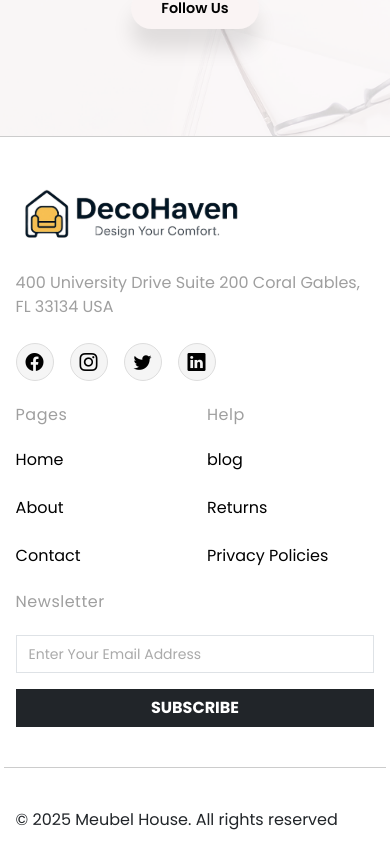
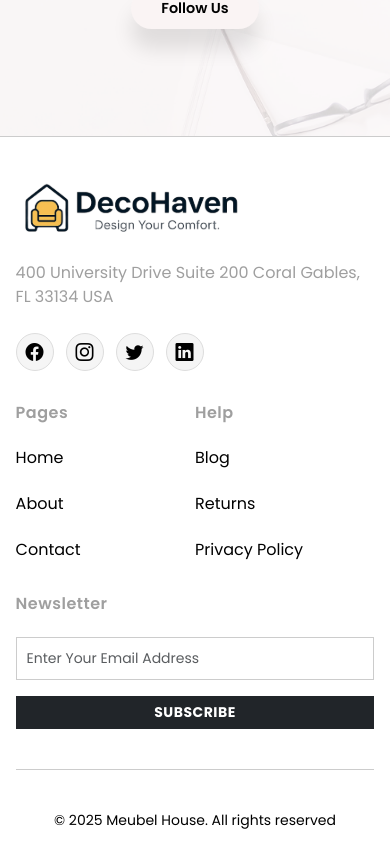
Before and after one commit to aman-dev2001/DecoHaven, an Angular app: page / in a window 390 px wide. Shown: the part 4414-5278 px from the top of the page. Built offline with nearby package versions, Linux system fonts and the light colour scheme.

Commit message:
add some chnages in footer.css

```diff
--- a/src/app/layout/footer/footer.component.css
+++ b/src/app/layout/footer/footer.component.css
@@ -1,26 +1,59 @@
+/* ---------- Base Footer ---------- */
 .footer-section {
-  padding: 100px 0 42px 0;
+  padding: 72px 0 42px;
   border-top: 1px solid #ccc;
+  background: #fff;
 }
 
-.inner-wrapper {}
+.footer-logo {
+  margin-bottom: 32px;
+}
 
-footer h6 {
+.address-details {
+  font-size: 16px;
+  font-weight: 400;
+  margin-bottom: 32px;
+  color: #9f9f9f;
+  max-width: 250px;
+}
+
+.footer-title {
+  font-size: 16px;
   font-weight: 600;
   letter-spacing: 0.5px;
+  margin-bottom: 55px;
+  color: #9f9f9f;
 }
 
-footer a:hover {
+/* ---------- Links ---------- */
+.footer-links {
+  display: flex;
+  flex-direction: column;
+  gap: 46px;
+  margin: 0 !important;
+}
+
+.footer-links li a {
+  font-size: 16px;
+  font-weight: 400;
+  color: #000;
+  text-decoration: none;
+  transition: color 0.3s ease;
+}
+
+.footer-links li a:hover {
+  color: #ffce00;
   text-decoration: underline;
 }
 
-footer input::placeholder {
-  color: #aaa;
-  font-size: 14px;
+/* ---------- Social Icons ---------- */
+.social-icons {
+  display: flex;
+  gap: 16px;
+  align-items: center;
 }
 
 .social-icons .icon {
-  position: relative;
   width: 38px;
   height: 38px;
   border-radius: 50%;
@@ -30,24 +63,21 @@ footer input::placeholder {
   justify-content: center;
   color: #000;
   font-size: 18px;
-  transition: 0.3s ease;
+  border: 1px solid #ddd;
+  position: relative;
+  transition: all 0.3s ease;
   overflow: hidden;
-  /* ✅ icon बाहर नहीं आएगा */
-  border: 1px solid #ddd;
 }
 
-/* ✅ Hover मुख्य effect */
 .social-icons .icon:hover {
   background: #000;
   color: #fff;
 }
 
-/* ✅ Inside ring animation */
 .social-icons .icon::before {
   content: "";
   position: absolute;
   inset: 6px;
-  /* ✅ अंदर ही border बनेगा */
   border-radius: 50%;
   border: 2px solid #000;
   opacity: 0;
@@ -55,186 +85,167 @@ footer input::placeholder {
   transition: 0.3s ease-out;
 }
 
-/* ✅ Hover → inner ring visible + glow */
 .social-icons .icon:hover::before {
   opacity: 0.5;
   transform: scale(1);
   border-color: #fff;
 }
 
-.address-details {
-  font-size: 16px;
-  font-weight: 400;
-  margin-bottom: 32px;
-  color: #9F9F9F;
-  max-width: 250px;
-  width: 100%;
+/* ---------- Newsletter ---------- */
+.newsletter-form input {
+  font-size: 14px;
+  border-radius: 0;
+  border: 1px solid #ccc;
+  padding: 10px;
 }
 
-.footer-title {
-  font-size: 16px;
-  font-weight: 400 !important;
-  letter-spacing: 0.5px;
-  margin-bottom: 55px;
-  color: #9F9F9F;
+.newsletter-form input:focus {
+  outline: none;
+  box-shadow: none;
+  border-color: #000;
 }
 
-.footer-links {
-  display: flex;
-  gap: 46px;
-  flex-direction: column;
-  margin: 0 !important;
-
+.newsletter-form button {
+  font-size: 14px;
+  font-weight: 600;
+  letter-spacing: 0.5px;
+  border: none;
+  transition: all 0.3s ease;
 }
 
-.footer-links li {
-  /* margin-bottom: 46px; */
+.newsletter-form button:hover {
+  background: #ffce00;
+  color: #000;
 }
 
-.footer-links li a {
-  font-size: 16px;
-  font-weight: 400;
-  color: #000000;
-  text-decoration: none;
-}
-
-.footer-logo {
-  margin-bottom: 32px;
-}
-
-.social-icons {
-  display: flex;
-  gap: 16px;
-  align-items: center;
-}
-
-.news-latter-form {
-  display: flex;
-  gap: 12px;
-  align-items: center;
-}
-
-.news-latter-form input {
-  font-size: 14px;
-  border: none;
-  border-radius: 0;
-  border-bottom: 1px solid #000000;
-}
-
-.news-latter-form input:focus {
-  outline: none;
-}
-
-.news-latter-form input::placeholder {
-  font-size: 14px;
-  color: #9F9F9F;
-}
-
-.subscribe-btn {
-  font-size: 14px;
-  font-weight: 500;
-  color: #000000;
-  border: none;
-  border-radius: 0;
-  border-bottom: 1px solid #000000;
-}
-
+/* ---------- Copyright ---------- */
 .copy-right-section {
   margin-top: 40px;
-  padding: 40px 0 0 0;
+  padding-top: 40px;
   border-top: 1px solid #ccc;
 }
 
 .copyright {
+  font-size: 16px;
+  color: #000;
+  margin: 0;
   text-align: left;
-  margin: 0;
 }
 
-.copyright p {
-  font-size: 16px;
-  color: #000000;
-  margin: 0;
-}
+/* ---------- Responsive ---------- */
 
-.innner-wrapper {
-  border-bottom: 1px solid #D9D9D9;
-  margin-bottom: 35px;
-  padding-bottom: 48px;
-}
+/* 💻 Large Desktop (≤1366px) */
+@media (max-width: 1366px) {
+  .footer-section {
+    padding: 64px 0 38px;
+  }
 
-@media screen and (max-width: 1366px) {
-  .footer-section {
-    margin: 0 auto;
-    padding: 72px 0 38px 0;
+  .footer-links {
+    gap: 40px;
+  }
+
+  .website-logo-section {
+    margin-bottom: 36px;
   }
 }
 
-@media screen and (max-width: 1024px) {
+/* 💻 Laptop & Tablet Landscape (≤1024px) */
+@media (max-width: 1024px) {
   .footer-section {
-    padding: 64px 0 38px 0;
-  }
-
-  .footer-links {
-    gap: 42px;
-  }
-}
-
-@media screen and (max-width: 991px) {
-  .footer-section {
-    padding: 54px 0 38px 0;
+    padding: 60px 0 36px;
   }
 
   .footer-links {
     gap: 36px;
   }
+
+  .footer-title {
+    margin-bottom: 40px;
+  }
+
+  .address-details {
+    margin-bottom: 28px;
+  }
 }
 
-@media screen and (max-width: 767px) {
+/* 📱 Tablet Portrait (≤991px) */
+@media (max-width: 991px) {
   .footer-section {
-    padding: 42px 0 32px 0;
+    padding: 54px 0 34px;
   }
 
   .footer-links {
-    gap: 32px;
+    gap: 30px;
+  }
+
+  .footer-title {
+    margin-bottom: 36px;
+  }
+
+
+
+  .website-logo-section {
+    margin-bottom: 32px;
+  }
+
+  .copyright {
+    text-align: center;
+  }
+}
+
+/* 📱 Mobile Landscape (≤767px) */
+@media (max-width: 767px) {
+  .footer-section {
+    padding: 42px 0 28px;
+  }
+
+  .footer-links {
+    gap: 26px;
+  }
+
+  .footer-title {
+    margin-bottom: 28px;
   }
 
   .address-details {
     max-width: unset;
+    margin-bottom: 24px;
   }
+  .newsletter {
+    margin-top: 32px;
+  }
+  /* .footer-pages,
+  .footer-help,
+  .newsletter {
+    margin-bottom: 32px;
+  } */
 }
 
-@media screen and (max-width: 576px) {
-  .footer-links {
-    gap: 24px;
+/* 📱 Small Mobile (≤576px) */
+@media (max-width: 576px) {
+  .footer-section {
+    padding: 36px 0 26px;
   }
 
-  .footer-pages {
-    margin-bottom: 24px;
+  .footer-links {
+    gap: 22px;
   }
 
   .footer-title {
     margin-bottom: 24px;
   }
 
-  .website-logo-section {
-    margin-bottom: 24px;
+  .footer-logo {
+    margin-bottom: 20px;
   }
 
-  .footer-logo {
-    margin-bottom: 24px;
+  .social-icons {
+    justify-content: flex-start;
+    gap: 12px;
   }
 
-  .address-details {
-    margin-bottom: 24px;
-  }
-
-  .footer-help {
-    margin-bottom: 24px;
-  }
-
-  .innner-wrapper[_ngcontent-ng-c937389272] {
-    border-bottom: 1px solid #D9D9D9;
-    margin-bottom: 32px;
-    padding-bottom: 32px;
+  .copyright {
+    text-align: center;
+    font-size: 14px;
   }
 }
--- a/src/app/layout/footer/footer.component.html
+++ b/src/app/layout/footer/footer.component.html
@@ -1,14 +1,14 @@
 <footer class="footer-section">
   <div class="container">
-    <div class="row inner-wrapper">
+    <div class="row gx-0 inner-wrapper">
 
-      <!-- Column 1: Logo & Social -->
-      <div class="col-12 col-sm-12 col-md-5 col-lg-4 col-xl-3 col-xxl-3 website-logo-section">
+      <!-- ✅ Column 1: Logo & Social -->
+      <div class="col-12 col-sm-12 col-md-5 col-lg-4 col-xl-3 website-logo-section">
         <div class="footer-logo">
-          <img src="assets/images/footer-logo.svg" alt="Brand Logo" class="logo-img img-fluid">
+          <img src="assets/images/footer-logo.svg" alt="Brand Logo" class="logo-img img-fluid" />
         </div>
         <p class="address-details">
-          400 University Drive Suite 200 Coral Gables,<br> FL 33134 USA
+          400 University Drive Suite 200 Coral Gables,<br /> FL 33134 USA
         </p>
         <div class="social-icons">
           <a href="#" class="icon"><i class="bi bi-facebook"></i></a>
@@ -18,8 +18,8 @@
         </div>
       </div>
 
-      <!-- Column 2: Pages -->
-      <div class="col-6 col-sm-6 col-md-3 col-lg-3 col-xl-3 col-xxl-3 footer-pages">
+      <!-- ✅ Column 2: Pages -->
+      <div class="col-6 col-sm-6 col-md-3 col-lg-3 col-xl-3 footer-pages">
         <h6 class="footer-title">Pages</h6>
         <ul class="list-unstyled footer-links">
           <li><a routerLink="/" class="footer-link">Home</a></li>
@@ -28,33 +28,39 @@
         </ul>
       </div>
 
-      <!-- Column 3: Help -->
-      <div class="col-6 col-sm-6 col-md-3 col-lg-3 col-xl-3 col-xxl-3 footer-help">
+      <!-- ✅ Column 3: Help -->
+      <div class="col-6 col-sm-6 col-md-3 col-lg-3 col-xl-3 footer-help">
         <h6 class="footer-title">Help</h6>
         <ul class="list-unstyled footer-links">
-          <li><a routerLink="/blog" class="footer-link">blog</a></li>
+          <li><a routerLink="/blog" class="footer-link">Blog</a></li>
           <li><a routerLink="/returns" class="footer-link">Returns</a></li>
-          <li><a routerLink="/privacy" class="footer-link">Privacy Policies</a></li>
+          <li><a routerLink="/privacy" class="footer-link">Privacy Policy</a></li>
         </ul>
       </div>
 
-      <!-- Column 4: Newsletter -->
-      <div class="col-12 col-sm-6 col-md-5 col-lg-3 col-xl-3 col-xxl-3 newsletter">
+      <!-- ✅ Column 4: Newsletter -->
+      <div class="col-12 col-sm-12 col-md-5 col-lg-3 col-xl-3 newsletter">
         <h6 class="footer-title">Newsletter</h6>
         <form (submit)="onSubscribe($event)" class="newsletter-form">
-          <input type="email" class="form-control rounded-0 mb-3" placeholder="Enter Your Email Address"
-            [(ngModel)]="email" name="email" required />
+          <input
+            type="email"
+            class="form-control rounded-0 mb-3"
+            placeholder="Enter Your Email Address"
+            [(ngModel)]="email"
+            name="email"
+            required
+          />
           <button class="btn btn-dark w-100 rounded-0 fw-bold" type="submit">
             SUBSCRIBE
           </button>
         </form>
       </div>
     </div>
-    <div class="row copy-right-section">
+
+    <!-- ✅ Copyright -->
+    <div class="row gx-0 copy-right-section">
       <div class="col-12">
-        <p class="copyright">
-          © 2025 Meubel House. All rights reserved
-        </p>
+        <p class="copyright">© 2025 Meubel House. All rights reserved</p>
       </div>
     </div>
   </div>
```
